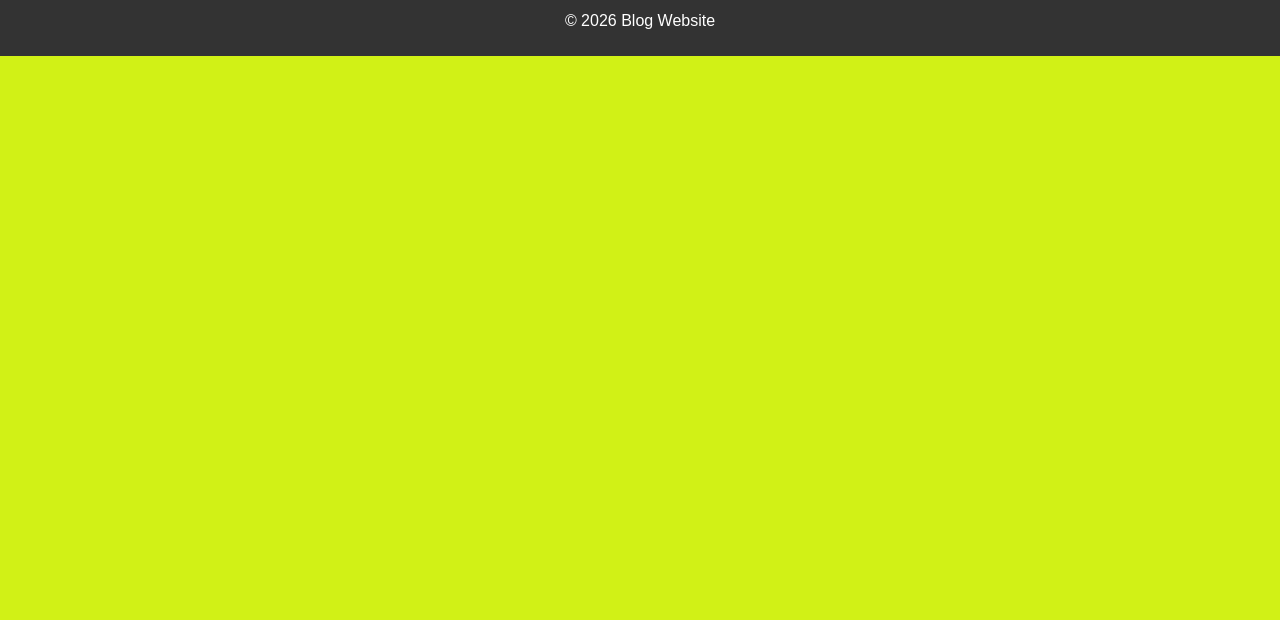
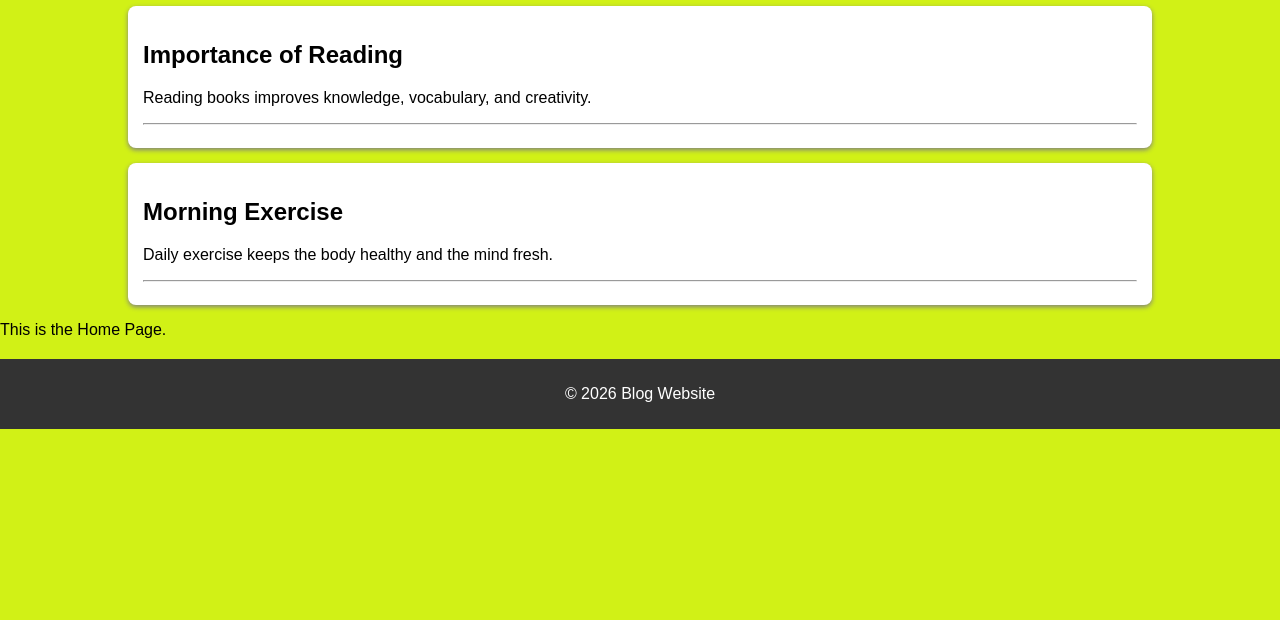
Before and after one commit to usharani16challa/blog-website, a website: page index.html in a window 1280 px wide. Shown: the part 180-800 px from the top of the page. Drawn offline with Linux system fonts and the light colour scheme.

Commit message:
Day 6 completed

```diff
--- a/index.html
+++ b/index.html
@@ -13,6 +13,12 @@
 
 <h1>Welcome to My Blog</h1>
 
+<h1>My Blog Website</h1>
+
+<div id="blogContainer"></div>
+
+<script src="script.js"></script>
+
 <p>This is the Home Page.</p>
 
 <footer>
--- a/script.js
+++ b/script.js
@@ -1,20 +1,28 @@
-const blogs = [];
+const blogs = [
+    {
+        title: "Importance of Reading",
+        content: "Reading books improves knowledge, vocabulary, and creativity."
+    },
+    {
+        title: "Morning Exercise",
+        content: "Daily exercise keeps the body healthy and the mind fresh."
+    }
+];
 
-function submitBlog(event) {
+const container = document.getElementById("blogContainer");
+
+blogs.forEach(blog => {
+    const card = document.createElement("div");
+    card.innerHTML = `
+        <h2>${blog.title}</h2>
+        <p>${blog.content}</p>
+        <hr>
+    `;
+    container.appendChild(card);
+});
+
+function submitBlog(event){
     event.preventDefault();
 
-    const title = document.getElementById("title").value;
-    const content = document.getElementById("content").value;
-
-    if (title.trim() === "" || content.trim() === "") {
-        alert("Please fill all fields.");
-        return;
-    }
-
-    blogs.push({ title, content });
-
-    alert("Blog Added Successfully!");
-
-    document.getElementById("title").value = "";
-    document.getElementById("content").value = "";
+alert("Blog Added Successfully");
 }
--- a/style.css
+++ b/style.css
@@ -42,6 +42,19 @@ button{
     cursor: pointer;
 }
 
+#blogContainer {
+    width: 80%;
+    margin: auto;
+}
+
+#blogContainer div {
+    background: white;
+    padding: 15px;
+    margin: 15px 0;
+    border-radius: 8px;
+    box-shadow: 0 2px 5px gray;
+}
+
 footer{
     text-align: center;
     background: #333;
```
